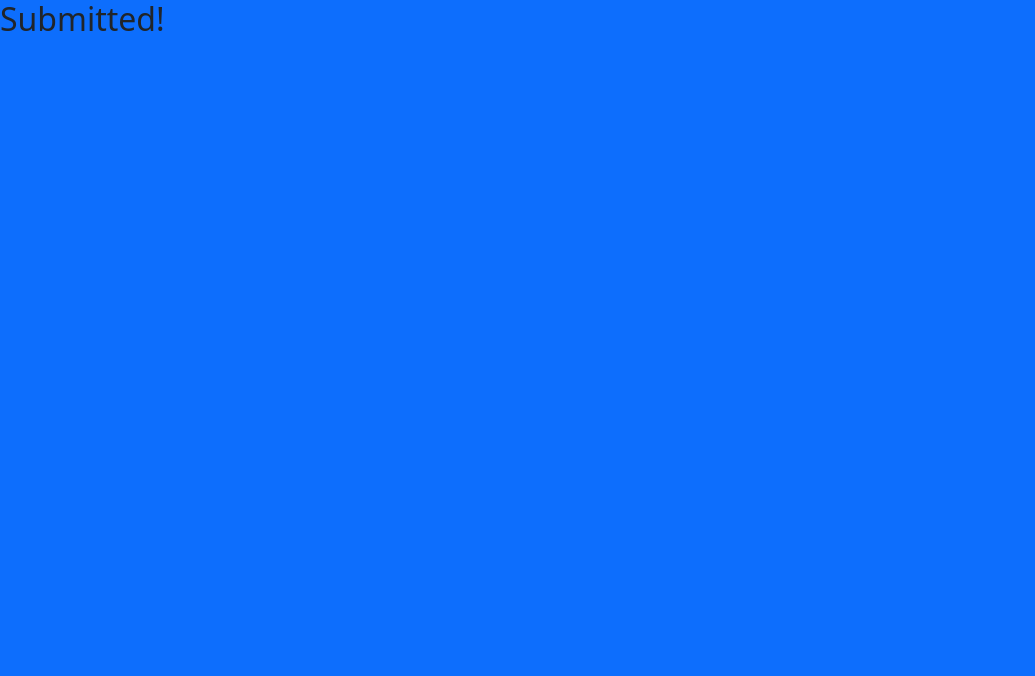
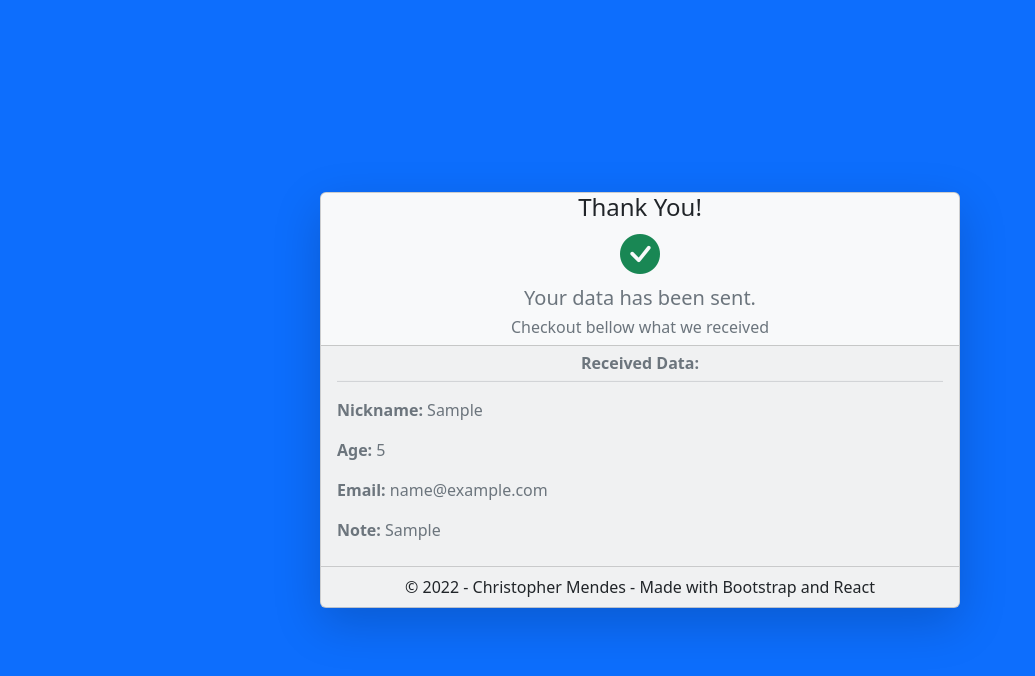
Before and after one commit to bos21001/sample_form_react, a React (Create React App) app: page / in a window 1280 px wide. Both pictures are taken after typing "Sample", "5", "name@example.com", "Sample" into the empty fields and a click on the input "Submit". Shown: the top 676 px of the page, without its empty margins (0-1035 px from the left). Built offline with nearby package versions, Linux system fonts and the light colour scheme.

Commit message:
feat: thanks message with data sent

```diff
--- a/public/index.html
+++ b/public/index.html
@@ -9,6 +9,7 @@
     integrity="sha384-iYQeCzEYFbKjA/T2uDLTpkwGzCiq6soy8tYaI1GyVh/UjpbCx/TYkiZhlZB6+fzT" crossorigin="anonymous">
   <meta name="description" content="Web site created using create-react-app" />
   <link rel="apple-touch-icon" href="%PUBLIC_URL%/logo192.png" />
+  <link rel="stylesheet" href="https://cdn.jsdelivr.net/npm/bootstrap-icons@1.9.1/font/bootstrap-icons.css">
   <!--
       manifest.json provides metadata used when your web app is installed on a
       user's mobile device or desktop. See https://developers.google.com/web/fundamentals/web-app-manifest/
--- a/src/App.js
+++ b/src/App.js
@@ -1,6 +1,7 @@
 import React, { useState, useRef } from 'react';
 import './style.css';
 import { Link, Routes, Route, useNavigate } from 'react-router-dom';
+import SubmittedPage from './SubmittedPage';
 
 function Title(props) {
     return (
@@ -43,9 +44,9 @@ function Form(props) {
     const title = props.title;
 
     const handleSubmit = event => {
-        alert(nickname + " " + age + " " + email + " " + note);
+        const formInputs = [nickname, age, email, note]
         event.preventDefault();
-        navigate('/submitted');
+        navigate('/submitted', { state: { submittedInputs: formInputs }, replace: true });
     }
 
     return (
@@ -64,11 +65,11 @@ function Form(props) {
                     </InputForm>
 
                     <InputForm for='email' label='Email Adress'>
-                        <input type='email' value={email} ref={inputEmail} onChange={() => inputEmail.current.value} className='form-control shadow-sm' name='email' id='email' placeholder='name@example.com' />
+                        <input type='email' value={email} ref={inputEmail} onChange={() => setEmail(inputEmail.current.value)} className='form-control shadow-sm' name='email' id='email' placeholder='name@example.com' />
                     </InputForm>
 
                     <InputForm for='note' label='Note'>
-                        <textarea value={note} ref={inputNote} onChange={() => inputNote.current.value} className='form-control shadow-sm' name='note' id='note' rows='2'></textarea>
+                        <textarea value={note} ref={inputNote} onChange={() => setNote(inputNote.current.value)} className='form-control shadow-sm' name='note' id='note' rows='2'></textarea>
                     </InputForm>
 
                     <div className='text-center'>
@@ -101,7 +102,3 @@ export default function App() {
         </div>
     );
 }
-
-function SubmittedPage() {
-    return <h2>Submitted!</h2>;
-}
--- /dev/null
+++ b/src/SubmittedPage.js
@@ -0,0 +1,34 @@
+import React from 'react';
+import { useLocation } from 'react-router-dom';
+
+export default function SubmittedPage() {
+    const location = useLocation();
+
+    const nickname = location.state.submittedInputs[0];
+    const age = location.state.submittedInputs[1];
+    const email = location.state.submittedInputs[2];
+    const note = location.state.submittedInputs[3]
+
+    return (
+        <div className='container p-0 card bg-light position-absolute top-50 start-50 translate-middle shadow-lg' style={{ 'max-width': "40rem" }}>
+            <div class='text-center'>
+                <h4>Thank You!</h4>
+                <h1 class="bi bi-check-circle-fill text-success"></h1>
+                <h5 class="text-secondary">Your data has been sent.</h5>
+                <h6 class="text-secondary">Checkout bellow what we received</h6>
+            </div>
+
+            <div class="card-footer text-muted m-0">
+                <h6 class='text-center fw-semibold'>Received Data:</h6>
+                <hr class="mt-0"></hr>
+                <p class='fw-light'><strong class='fw-semibold'>Nickname:</strong> {nickname}</p>
+                <p class='fw-light'><strong class='fw-semibold'>Age:</strong> {age}</p>
+                <p class='fw-light'><strong class='fw-semibold'>Email:</strong> {email}</p>
+                <p class='fw-light'><strong class='fw-semibold'>Note:</strong> {note}</p>
+            </div>
+            <div class="card-footer text-center">
+                © 2022 - Christopher Mendes - Made with Bootstrap and React
+            </div>
+        </div>
+    );
+}
```
